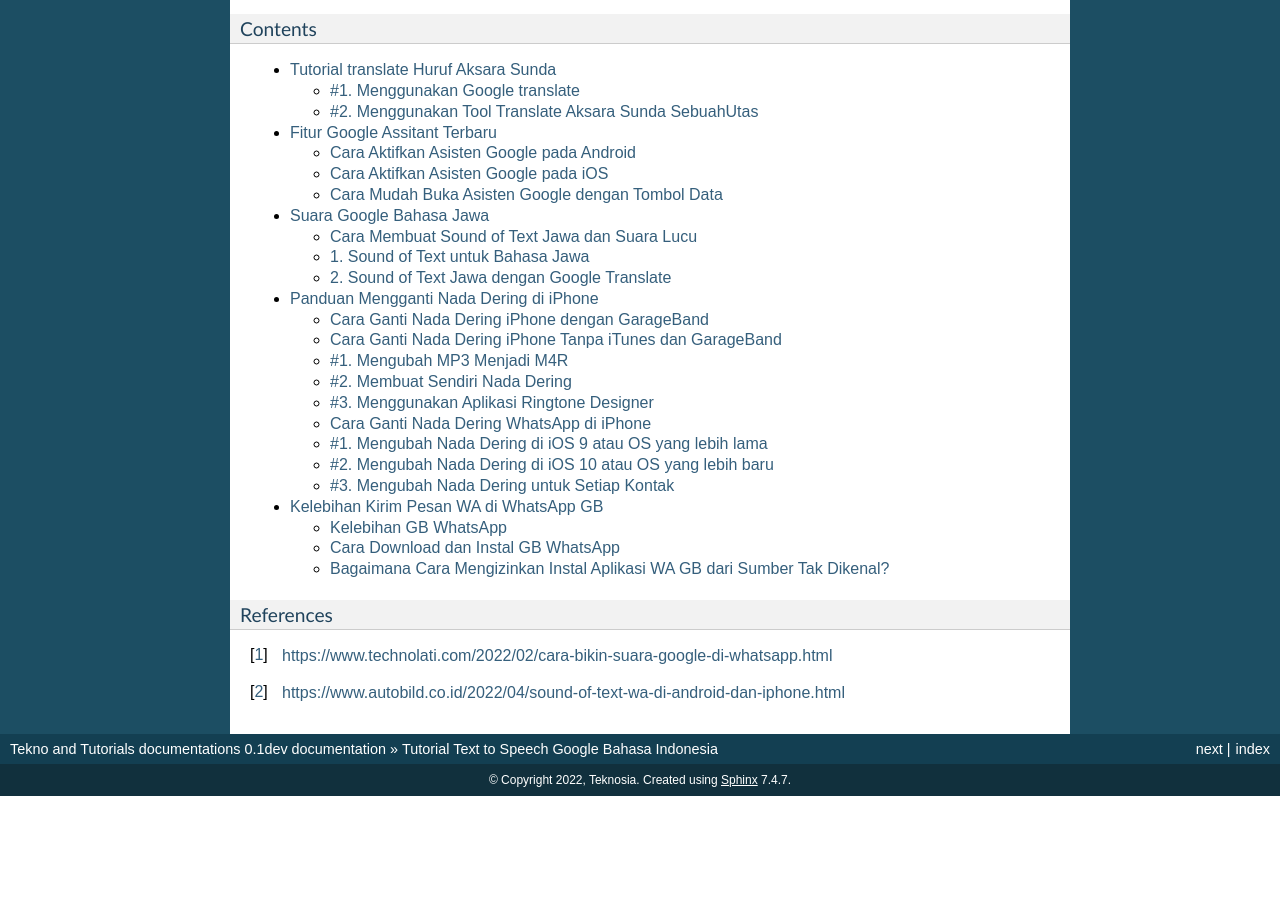
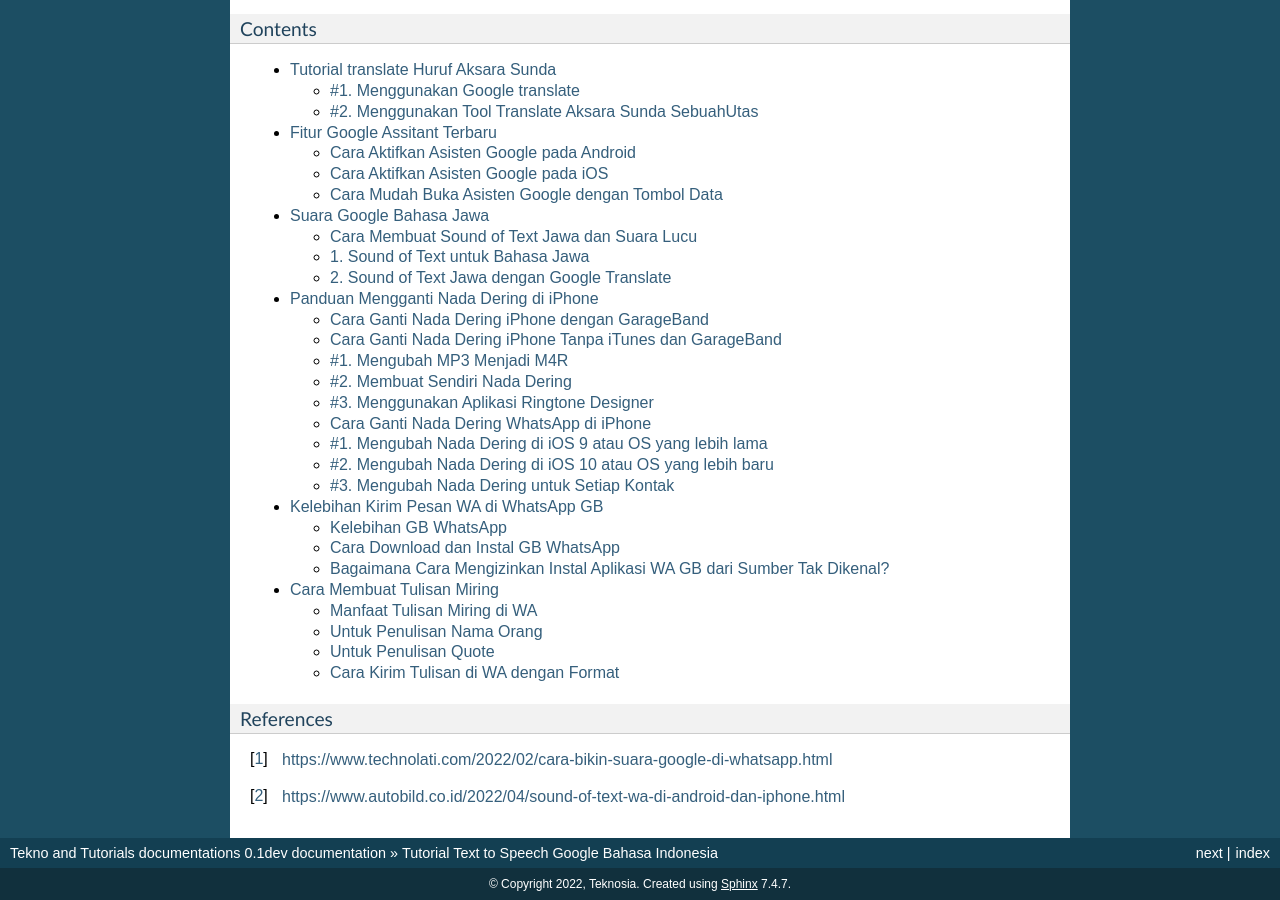
Before and after one commit to techidn/truffle, a Sphinx documentation site: the page built from docs/index.rst, in a window 1280 px wide and 900 px high, scrolled down 2629 px. Built offline with Sphinx 7.4.7, drawn with Linux system fonts in a browser that asks for light colours; pages that are not in the unit, such as notebooks, are missing from menus; before the commit the page ends 3425 px from its top, so only the background shows below that.

Commit message:
Update index.rst

```diff
--- a/docs/index.rst
+++ b/docs/index.rst
@@ -86,6 +86,7 @@ Contents
    suara-jawa/index
    ringtone-iphone/index
    pesan-wa/index
+   tulisan-miring/index
 
 **********
 References
```
